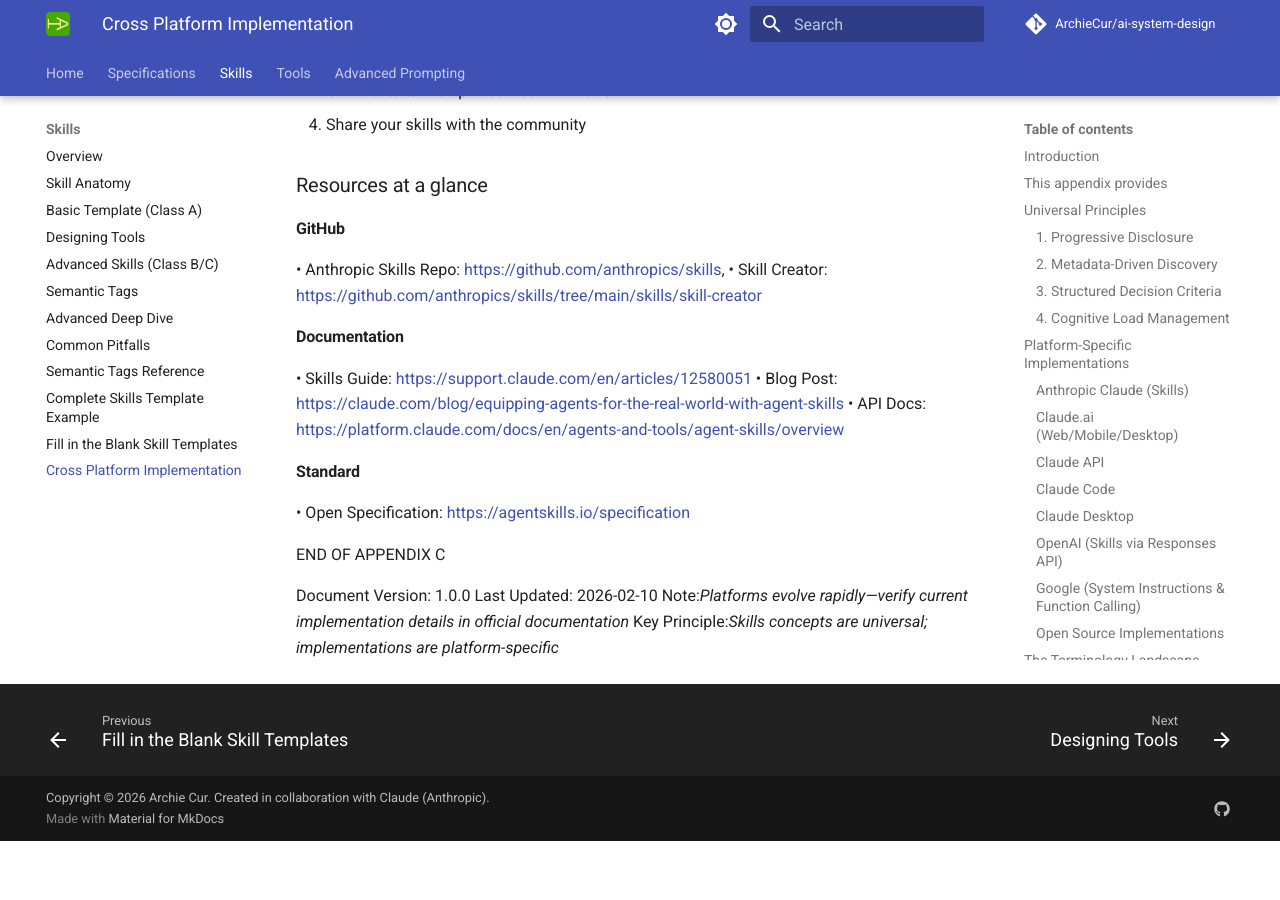
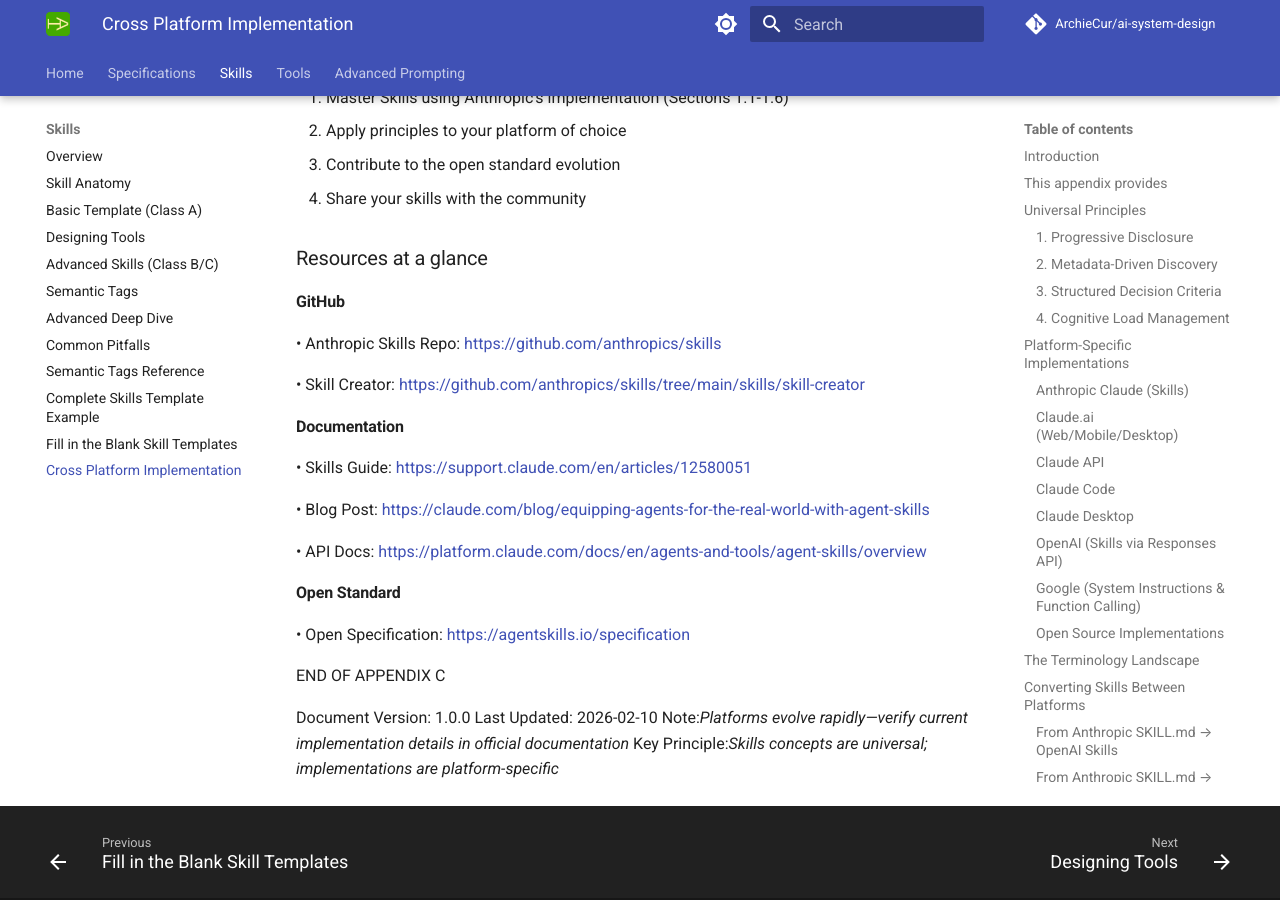
Before and after one commit to ArchieCur/ai-system-design, an MkDocs documentation site: the page built from docs/skills/Skills_D_Cross-Platform_Implementation_Resources_Appendix.md, in a window 1280 px wide and 900 px high, scrolled down 19509 px. Built offline with MkDocs 1.6.1 and Material for MkDocs 9.7.7, drawn with Linux system fonts in a browser that asks for light colours; comment, search, counter and statistics services are not loaded; before the commit the page ends 20350 px from its top, so only the background shows below that.

Commit message:
Update Skills_D_Cross-Platform_Implementation_Resources_Appendix.md

```diff
--- a/docs/skills/Skills_D_Cross-Platform_Implementation_Resources_Appendix.md
+++ b/docs/skills/Skills_D_Cross-Platform_Implementation_Resources_Appendix.md
@@ -896,10 +896,13 @@
 Always consult official documentation:
 
 • Anthropic:
-<https://docs.claude.com>
-<https://support.claude.com>
+  <https://docs.claude.com>
+  <https://support.claude.com>
+
 • OpenAI: <https://platform.openai.com/docs>
+
 • Google: <https://cloud.google.com/vertex-ai/docs>
+
 • Open Source: Check specific framework documentation
 
 What to watch for:
@@ -949,16 +952,19 @@
 
 #### GitHub
 
-• Anthropic Skills Repo: <https://github.com/anthropics/skills>,
+• Anthropic Skills Repo: <https://github.com/anthropics/skills>
+
 • Skill Creator: <https://github.com/anthropics/skills/tree/main/skills/skill-creator>
 
 #### Documentation
 
 • Skills Guide: <https://support.claude.com/en/articles/12580051>
+
 • Blog Post: <https://claude.com/blog/equipping-agents-for-the-real-world-with-agent-skills>
+
 • API Docs: <https://platform.claude.com/docs/en/agents-and-tools/agent-skills/overview>
 
-#### Standard
+#### Open Standard
 
 • Open Specification: <https://agentskills.io/specification>
 
```
